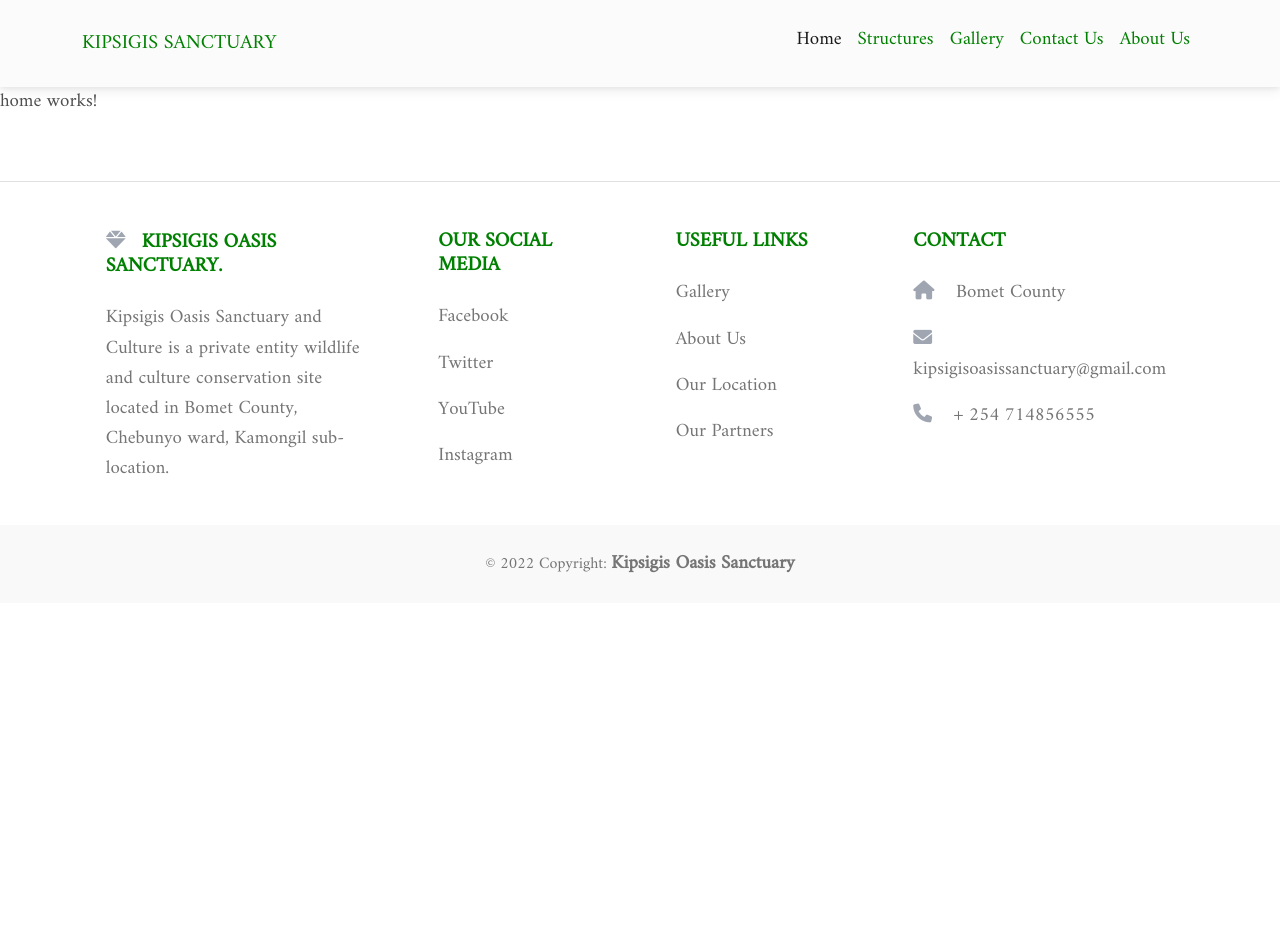
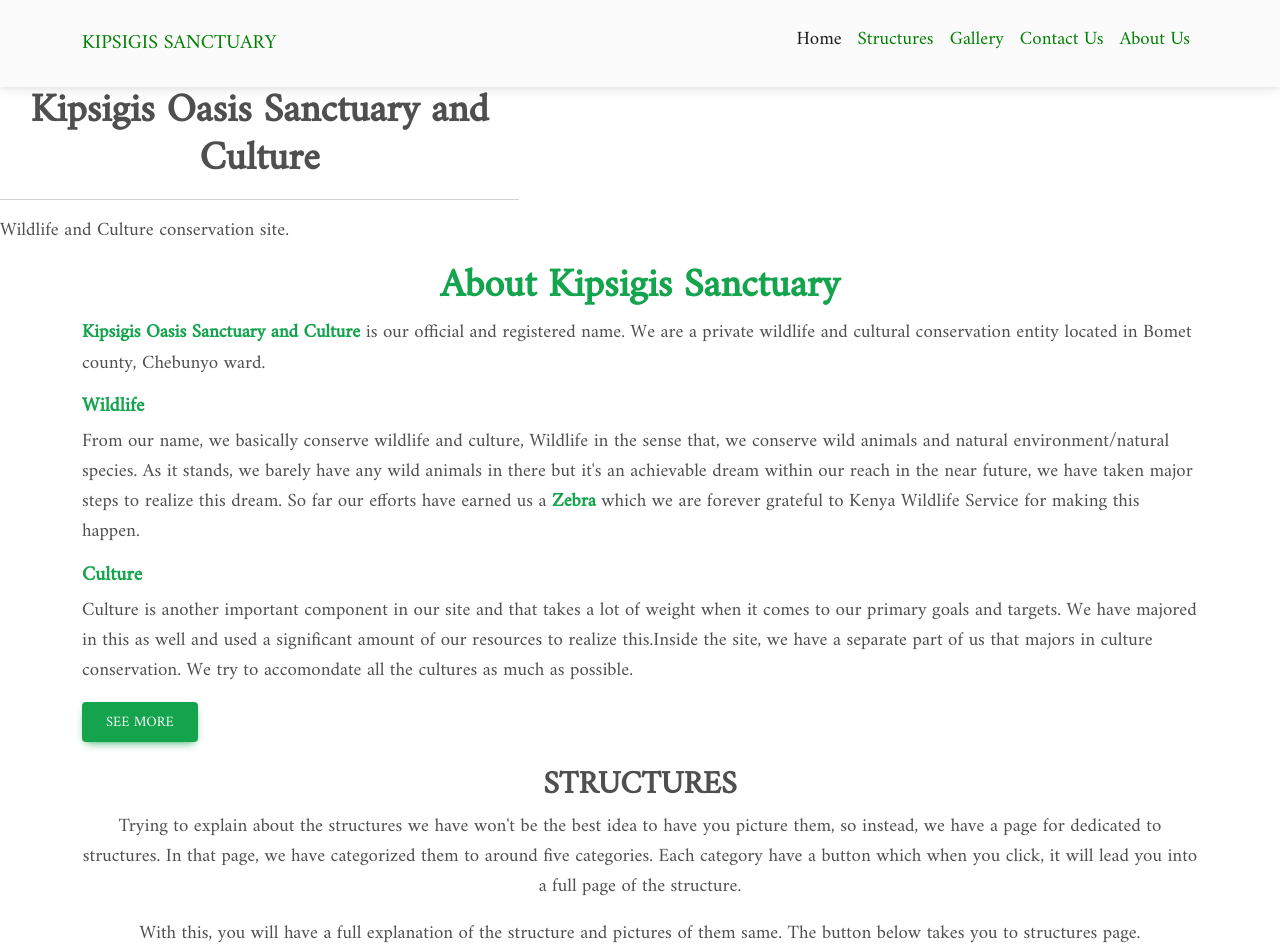
Before and after one commit to Vitalis-Kirui/Oasis-Sanctuary, an Angular app in the folder Sanctuary-UI/: page / in a window 1280 px wide. Shown: the top 952 px of the page. Before the commit the page ends 800 px from the top, so only its background shows below. Built offline with nearby package versions, Linux system fonts and the light colour scheme.

Commit message:
creating the homepage

```diff
--- a/Sanctuary-UI/src/app/Components/home/home.component.html
+++ b/Sanctuary-UI/src/app/Components/home/home.component.html
@@ -1 +1,230 @@
-<p>home works!</p>
+<!-- Name with the background image section -->
+<div class="row introRow">
+
+    <div class="col-md-5 introduction">
+
+        <h1 class="text-center">Kipsigis Oasis Sanctuary and Culture</h1>
+        <hr class="mainHr">
+        <p>Wildlife and Culture conservation site.</p>
+
+    </div>
+
+</div>
+
+<div class="container">
+
+    <!-- About KOS Section -->
+
+    <div class="aboutKOS ">
+
+        <h1 class="text-center text-success">About Kipsigis Sanctuary</h1>
+
+        <div class="row aboutKOSflex">
+
+            <div class="wordings">
+                <p>
+                    <span class="text-success"><strong>Kipsigis Oasis Sanctuary and Culture </strong></span>is our
+                    official and registered name.
+                    We are a private wildlife and cultural conservation entity located in Bomet county, Chebunyo ward.
+                </p>
+
+                <h5 class="text-success">Wildlife</h5>
+                <p>
+                    From our name, we basically conserve wildlife
+                    and culture, Wildlife in the sense that, we conserve wild animals and natural environment/natural
+                    species.
+                    As it stands, we barely have any wild animals in there but it's an achievable dream within our reach
+                    in the near future,
+                    we have taken major steps to realize this dream.
+                    So far our efforts have earned us a <span class="text-success"><strong>Zebra</strong></span> which
+                    we are forever grateful to
+                    Kenya Wildlife Service for making this happen.
+                </p>
+
+                <h5 class="text-success">Culture</h5>
+                <p>
+                    Culture is another important component in our site and that takes a lot of weight when it comes to
+                    our primary goals and targets.
+                    We have majored in this as well and used a significant amount of our resources to realize
+                    this.Inside the site, we have a separate
+                    part of us that majors in culture conservation. We try to accomondate all the cultures as much as
+                    possible.
+                </p>
+
+                <!-- See more buttons -->
+                <a routerLink="about-us" class="btn btn-success">See More</a>
+
+            </div>
+
+        </div>
+
+    </div>
+
+    <!-- Structure summary function -->
+
+    <div class=" text-center structures my-4">
+
+        <h2>STRUCTURES</h2>
+        <p>
+            Trying to explain about the structures we have won't be the best idea to have you picture them,
+            so instead, we have a page for dedicated to structures. In that page, we have categorized
+            them to around five categories. Each category have a button which when you click, it will lead you into a
+            full page of the
+            structure.
+        </p>
+        <p>
+            With this, you will have a full explanation of the structure and pictures of them same. The button below
+            takes you to structures
+            page.
+        </p>
+
+        <button class="m-2 my-1mb-5 btn btn-success" routerLink="structures"> Structures</button>
+        <!-- <hr> -->
+
+        <div id="carouselExampleCrossfade" class="carousel slide carousel-fade" data-mdb-ride="carousel">
+            <div class="carousel-indicators">
+                <button type="button" data-mdb-target="#carouselExampleCrossfade" data-mdb-slide-to="0" class="active"
+                    aria-current="true" aria-label="Slide 1"></button>
+                <button type="button" data-mdb-target="#carouselExampleCrossfade" data-mdb-slide-to="1"
+                    aria-label="Slide 2"></button>
+                <button type="button" data-mdb-target="#carouselExampleCrossfade" data-mdb-slide-to="2"
+                    aria-label="Slide 3"></button>
+            </div>
+            <div class="carousel-inner">
+                <div class="carousel-item active">
+                    <img src="assets/images/home/hall.jpg" width="75%" height="auto" alt="Conference room image">
+                </div>
+                <div class="carousel-item">
+                    <img src="assets/images/home/shade 2.jpg" width="75%" height="auto" alt="Shades image">
+                </div>
+                <div class="carousel-item">
+                    <img src="assets/images/home/Culture-center.jpg" width="75%" height="auto"
+                        alt="Image from culture centre">
+                </div>
+            </div>
+            <button class="carousel-control-prev" type="button" data-mdb-target="#carouselExampleCrossfade"
+                data-mdb-slide="prev">
+                <span class="carousel-control-prev-icon" aria-hidden="true"></span>
+                <span class="visually-hidden">Previous</span>
+            </button>
+            <button class="carousel-control-next" type="button" data-mdb-target="#carouselExampleCrossfade"
+                data-mdb-slide="next">
+                <span class="carousel-control-next-icon" aria-hidden="true"></span>
+                <span class="visually-hidden">Next</span>
+            </button>
+        </div>
+
+    </div>
+
+    <!-- Gallery section -->
+
+    <div class="gallery text-center">
+
+        <h2>GALLERY</h2>
+        <p>
+            Welcome to world of memories! This being a home page, everything is introduction part of it. Same as
+            structures, we
+            also have a page dedicated to gallery.
+        </p>
+        <p>
+            Each time we have a client(s), they are taken through a basic tour guiding across
+            all the hotspots in the site. After that, one is free to venture for themselves.
+            Along this tours, we take photos as much as possible and with their permission, we keep them.
+            <br>
+            Button below will lead you to it.
+        </p>
+
+        <a routerLink="gallery" class="btn btn-success">Gallery</a>
+
+
+        <!-- Images and their description section -->
+        <div class="withImages">
+            <div class="row top">
+
+                <div class="col-md-6">
+
+                    <img src="/assets/images/home/structure 1.jpg" class="structures-images"
+                        alt="Highschool students pic">
+
+                </div>
+
+                <div class="col description">
+
+                    <p>
+                        These were students from Chepostuyet Highschool guided by one of our staff.
+                    </p>
+
+                    <p>
+                        For the case of students/pupils, we try have them learn as much as possible. Our guides are
+                        graduates in fields relevant to tourism and conservation. Through them, students are able to
+                        learn
+                        and enjoy the serene environment at the same time.
+                    </p>
+
+                </div>
+
+                <hr>
+
+            </div>
+
+            <div class="row mid">
+
+                <div class="col-md-6 description">
+
+                    <p>
+                        This is photo from our clients. For those who have had a chance to visit, they will tell you
+                        this is among the best part of Kipsigis Oasis Sanctuary. The photo was taken in
+                        <span class="text-success"><strong>Culture Center</strong></span>.
+                    </p>
+
+                    <p>
+                        This will definitely be among the best part of Kipsigis Oasis. You get to change to this
+                        cultural attire,
+                        and on the process use other cultural tools to go back in time and have this one of a kind
+                        experience.
+                    </p>
+
+                </div>
+
+                <div class="col-md-6">
+
+                    <img src="/assets/images/home/structure 2.jpg" class="structures-images"
+                        alt="4 on masai attire pic">
+
+                </div>
+
+                <hr>
+
+            </div>
+
+            <div class="row last">
+
+                <div class="col-md-6">
+
+                    <img src="/assets/images/home/structure 3.jpg" class="structures-images"
+                        alt="Kipsigis sanctuary writting pic">
+
+                </div>
+
+                <div class="col description">
+
+                    <p>
+                        We have taken significant strides on hospitality and making your visit memorable as much as
+                        possible.
+                        Along your tour, you will see this kind of "features" and more, aim at giving directions and
+                        having you
+                        learn one or two things .
+                    </p>
+
+                    <p>
+                        Some are conservational quotes, some give directions and more
+                    </p>
+
+                </div>
+
+            </div>
+        </div>
+
+    </div>
+
+</div>
```
